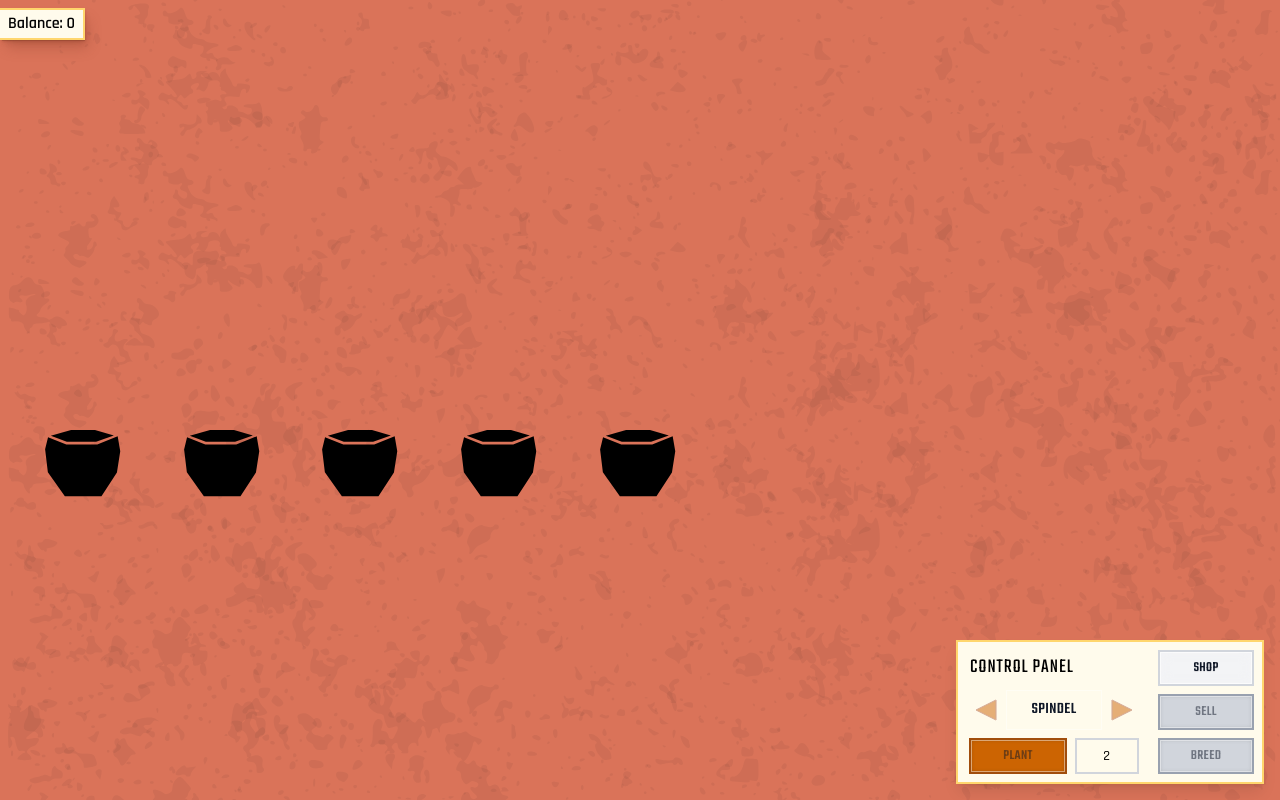
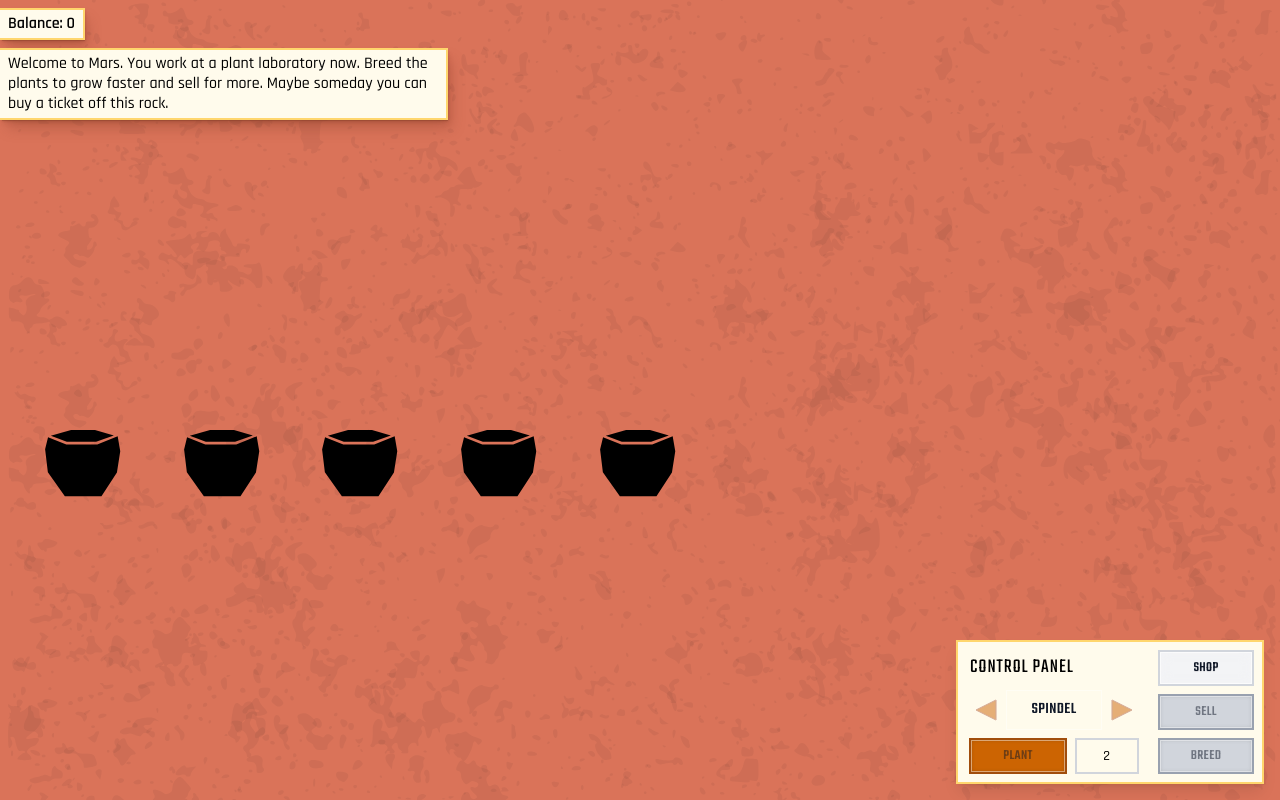
Before and after one commit to BeksOmega/plant-breeding, a Next.js app: page / in a window 1280 px wide. Built offline with nearby package versions, Linux system fonts and the light colour scheme; a web font is replaced by a local one.

Commit message:
feat: add welcome text

```diff
--- a/app/components/toast/Toast.tsx
+++ b/app/components/toast/Toast.tsx
@@ -25,6 +25,7 @@ const Toast = forwardRef<HTMLDivElement, ToastProps>(
       "border-l-0",
       "px-2 py-1",
       "overflow-hidden",
+      "max-w-[90%] sm:max-w-md md:max-w-md lg:max-w-md",
       className
     );
 
--- a/app/components/toast/ToastContainer.tsx
+++ b/app/components/toast/ToastContainer.tsx
@@ -71,7 +71,6 @@ interface ToastProviderProps {
  */
 export function ToastProvider({ children }: ToastProviderProps) {
   const [toasts, setToasts] = useState<ToastData[]>([]);
-  const [topOffset, setTopOffset] = useState<number>(0);
   const timeoutRefs = useRef<Map<string, NodeJS.Timeout>>(new Map());
 
   const removeToast = useCallback((id: string) => {
@@ -108,11 +107,11 @@ export function ToastProvider({ children }: ToastProviderProps) {
   );
 
   const registerOffset = useCallback((height: number) => {
-    setTopOffset(height);
+    // No-op: offset system is deprecated, using fixed padding instead
   }, []);
 
   const unregisterOffset = useCallback(() => {
-    setTopOffset(0);
+    // No-op: offset system is deprecated, using fixed padding instead
   }, []);
 
   // Cleanup timeouts on unmount
@@ -128,8 +127,7 @@ export function ToastProvider({ children }: ToastProviderProps) {
       <ToastOffsetContext.Provider value={{ registerOffset, unregisterOffset }}>
         {children}
         <div
-          className={clsx("fixed left-0", "z-50", "flex flex-col gap-2")}
-          style={{ top: `${topOffset}px` }}
+          className={clsx("fixed top-12 left-0", "z-50", "flex flex-col gap-2")}
         >
           <AnimatePresence mode="popLayout">
             {toasts.map((toast) => (
--- a/app/page.tsx
+++ b/app/page.tsx
@@ -7,7 +7,7 @@ import ControlPanel from "./components/ControlPanel";
 import { breed } from "./types/genetics";
 import Toast from "./components/toast/Toast";
 import Text from "./components/typography/Text";
-import { useToastOffset } from "./components/toast/ToastContainer";
+import { useToast } from "./components/toast/ToastContainer";
 import Shop from "./components/Shop";
 import { POT_PRICE, calculatePlantPrice } from "./utils/prices";
 
@@ -16,29 +16,25 @@ export default function Home() {
   const [balance, setBalance] = useState<number>(0);
   const [isShopOpen, setIsShopOpen] = useState<boolean>(false);
   const balanceToastRef = useRef<HTMLDivElement>(null);
-  const { registerOffset, unregisterOffset } = useToastOffset();
+  const { showToast } = useToast();
 
-  // Register balance toast height with ToastContainer
+  // Show introductory toast on first load
   useEffect(() => {
-    if (balanceToastRef.current) {
-      const height = balanceToastRef.current.offsetHeight;
-      registerOffset(height);
+    // const hasSeenIntro = localStorage.getItem("hasSeenIntroToast");
+    const hasSeenIntro = false;
+    if (!hasSeenIntro) {
+      showToast(
+        <Text>
+          Welcome to Mars. You work at a plant laboratory now. Breed the plants
+          to grow faster and sell for more. Maybe someday you can buy a ticket
+          off this rock.
+        </Text>,
+        8000
+      );
+      localStorage.setItem("hasSeenIntroToast", "true");
+    }
+  }, [showToast]);
 
-      // Update on resize (e.g., if balance text changes significantly)
-      const resizeObserver = new ResizeObserver((entries) => {
-        for (const entry of entries) {
-          registerOffset(entry.contentRect.height);
-        }
-      });
-
-      resizeObserver.observe(balanceToastRef.current);
-
-      return () => {
-        resizeObserver.disconnect();
-        unregisterOffset();
-      };
-    }
-  }, [balance, registerOffset, unregisterOffset]);
   const [pots, setPots] = useState<PotData[]>([
     { id: 1, isEmpty: true },
     { id: 2, isEmpty: true },
```
